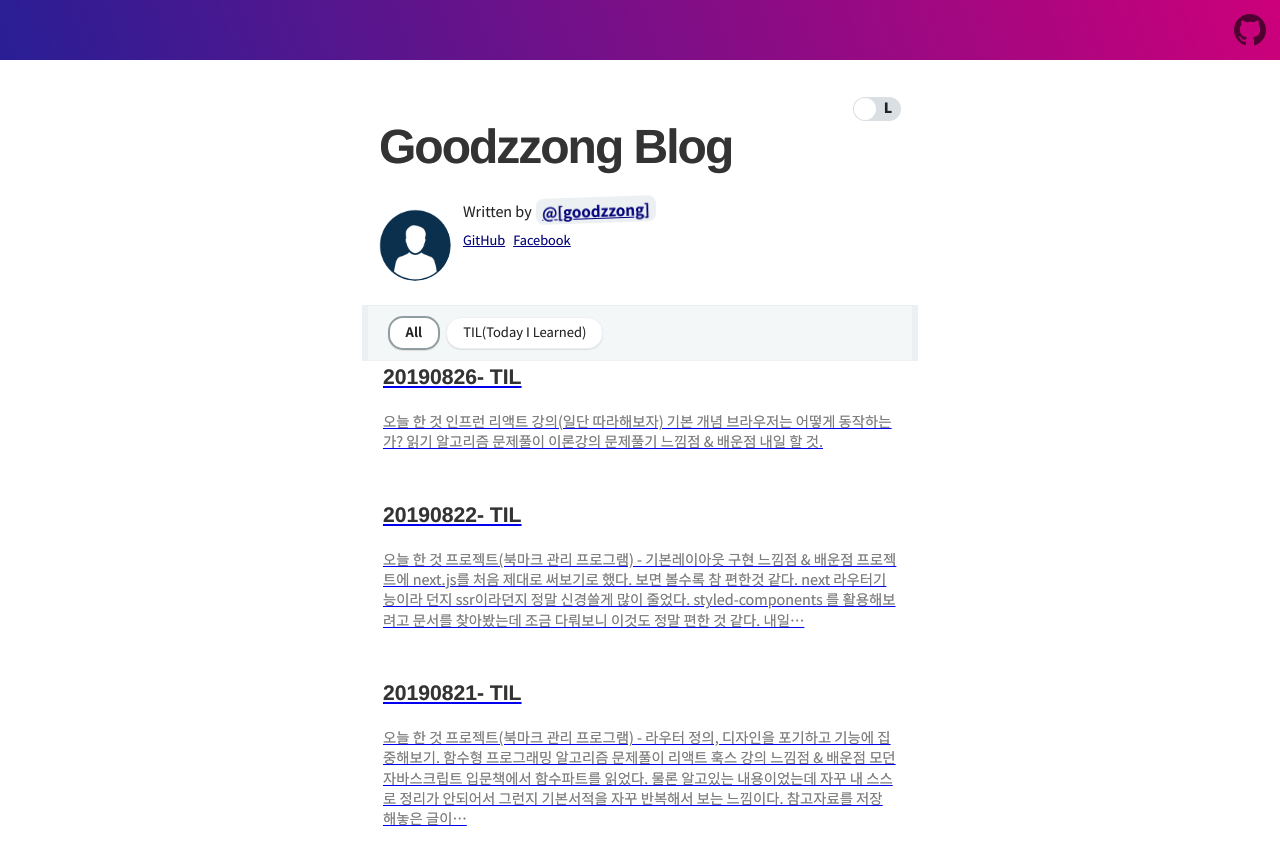
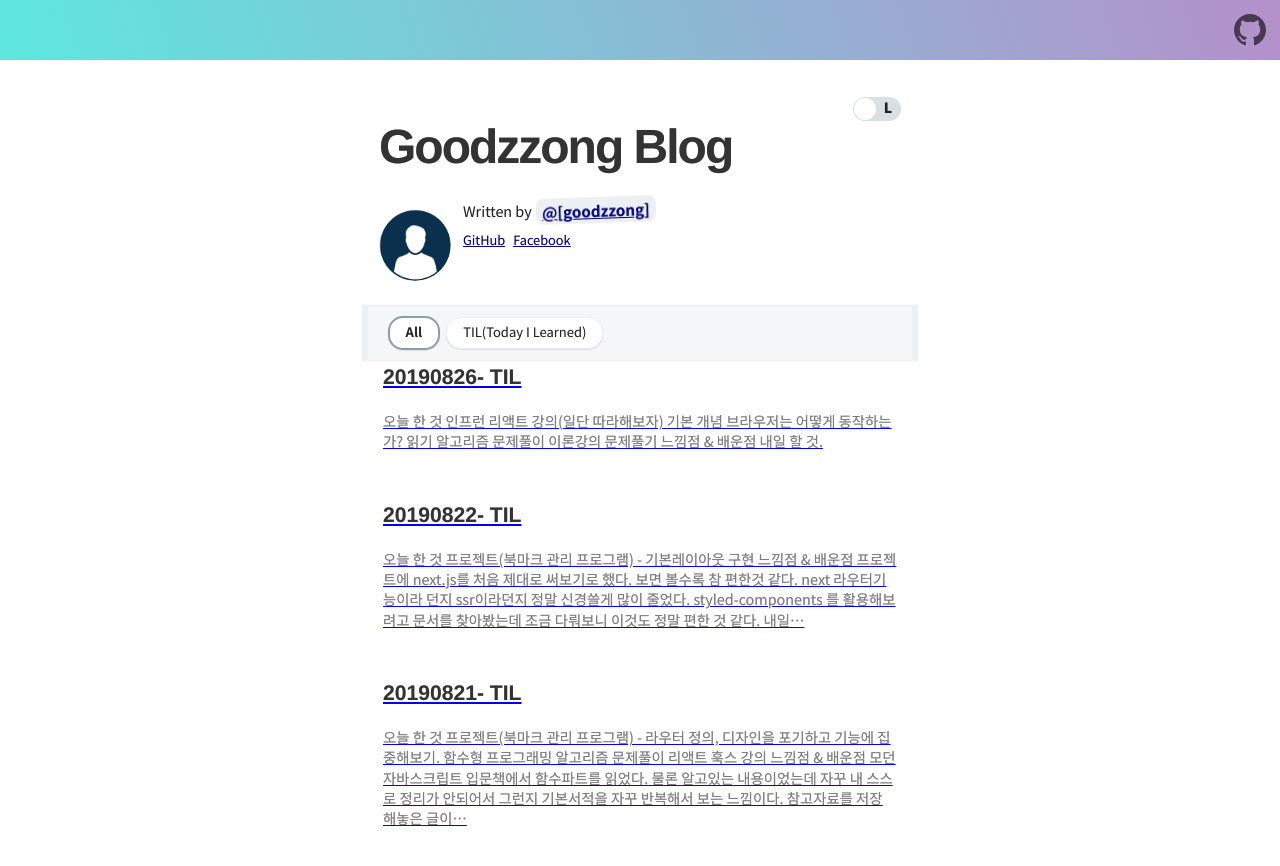
Before and after one commit to goodzzong/goodzzong.com, a Gatsby site: page / in a window 1280 px wide. Shown: the top 866 px of the page. Built offline with nearby package versions, Linux system fonts and the light colour scheme; Gatsby itself is replaced by a stand-in of ours; some packages are replaced by stand-ins of ours; what typography-theme-github would draw is missing.

Commit message:
fix header styles

```diff
--- a/src/styles/variables.scss
+++ b/src/styles/variables.scss
@@ -1,5 +1,5 @@
 // app
-$theme-gradient: linear-gradient(72deg, #291e95, #cc007a);
+$theme-gradient: linear-gradient(72deg, #5ee7df, #b490ca);
 $top-header-text-color: #fff;
 
 /**
```
